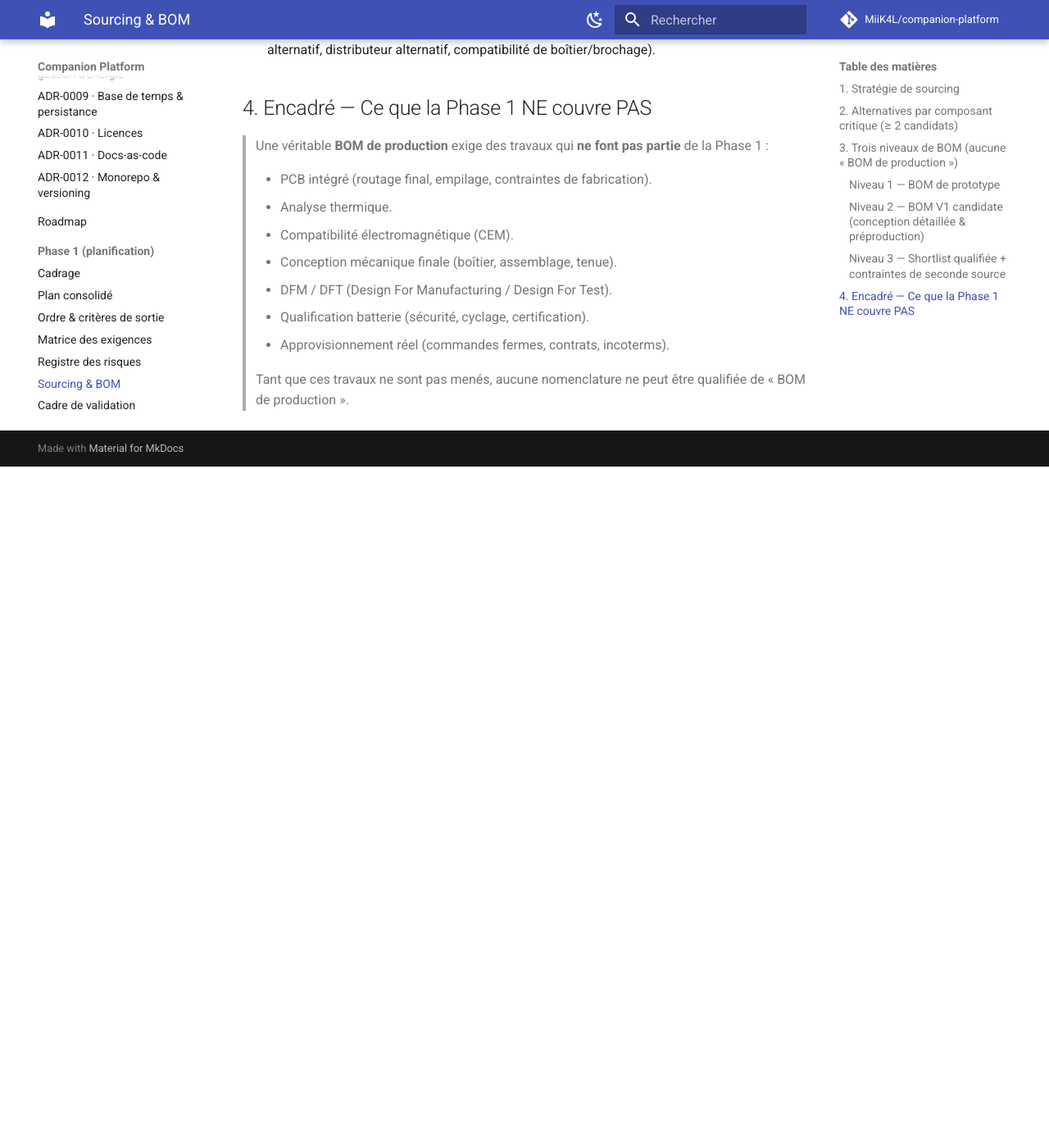
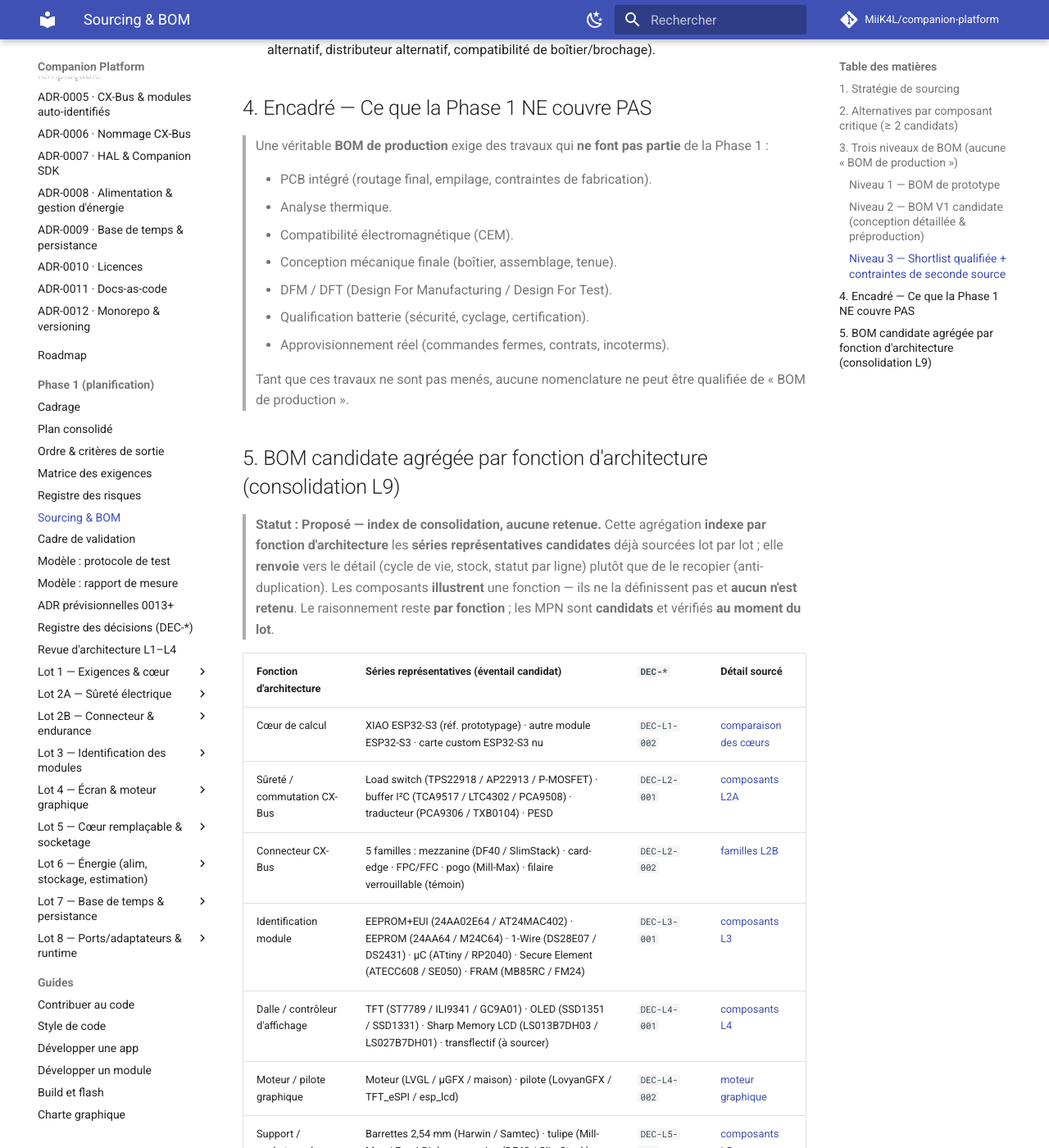
Before and after one commit to MiiK4L/companion-platform, an MkDocs documentation site: the page built from docs/phase-1/sourcing-and-bom.md, in a window 1280 px wide and 1400 px high, scrolled down 3480 px. Shown: the whole window at 82% size. Built offline with MkDocs 1.6.1 and Material for MkDocs 9.7.7, drawn with Linux system fonts in a browser that asks for light colours; comment, search, counter and statistics services are not loaded; before the commit the page ends 4049 px from its top, so only the background shows below that; some of the changed text lies outside the part shown.

Commit message:
docs(phase-1): agrège la BOM candidate par fonction (consolidation L9)
Index par fonction d'architecture des séries représentatives déjà
sourcées lot par lot ; renvoie au détail (cycle de vie, stock) au lieu de
le recopier. Aucune retenue, aucun MPN final ; les composants illustrent.

Reste au niveau BOM candidate (niveaux 1-2) ; la shortlist qualifiée
(niveau 3) relève des rapports de mesure de la Phase 2.

```diff
--- a/docs/phase-1/sourcing-and-bom.md
+++ b/docs/phase-1/sourcing-and-bom.md
@@ -133,3 +133,36 @@
 >
 > Tant que ces travaux ne sont pas menés, aucune nomenclature ne peut être qualifiée de
 > « BOM de production ».
+
+## 5. BOM candidate agrégée par fonction d'architecture (consolidation L9)
+
+> **Statut : Proposé — index de consolidation, aucune retenue.** Cette agrégation
+> **indexe par fonction d'architecture** les **séries représentatives candidates**
+> déjà sourcées lot par lot ; elle **renvoie** vers le détail (cycle de vie, stock,
+> statut par ligne) plutôt que de le recopier (anti-duplication). Les composants
+> **illustrent** une fonction — ils ne la définissent pas et **aucun n'est retenu**.
+> Le raisonnement reste **par fonction** ; les MPN sont **candidats** et vérifiés
+> **au moment du lot**.
+
+| Fonction d'architecture | Séries représentatives (éventail candidat) | `DEC-*` | Détail sourcé |
+|-------------------------|---------------------------------------------|---------|---------------|
+| Cœur de calcul | XIAO ESP32-S3 (réf. prototypage) · autre module ESP32-S3 · carte custom ESP32-S3 nu | `DEC-L1-002` | [comparaison des cœurs](lot-1/core-architecture-comparison.md) |
+| Sûreté / commutation CX-Bus | Load switch (TPS22918 / AP22913 / P-MOSFET) · buffer I²C (TCA9517 / LTC4302 / PCA9508) · traducteur (PCA9306 / TXB0104) · PESD | `DEC-L2-001` | [composants L2A](lot-2/candidate-components.md) |
+| Connecteur CX-Bus | 5 familles : mezzanine (DF40 / SlimStack) · card-edge · FPC/FFC · pogo (Mill-Max) · filaire verrouillable (témoin) | `DEC-L2-002` | [familles L2B](lot-2b/families-comparison.md) |
+| Identification module | EEPROM+EUI (24AA02E64 / AT24MAC402) · EEPROM (24AA64 / M24C64) · 1-Wire (DS28E07 / DS2431) · µC (ATtiny / RP2040) · Secure Element (ATECC608 / SE050) · FRAM (MB85RC / FM24) | `DEC-L3-001` | [composants L3](lot-3/candidate-components.md) |
+| Dalle / contrôleur d'affichage | TFT (ST7789 / ILI9341 / GC9A01) · OLED (SSD1351 / SSD1331) · Sharp Memory LCD (LS013B7DH03 / LS027B7DH01) · transflectif (à sourcer) | `DEC-L4-001` | [composants L4](lot-4/candidate-components.md) |
+| Moteur / pilote graphique | Moteur (LVGL / µGFX / maison) · pilote (LovyanGFX / TFT_eSPI / esp_lcd) | `DEC-L4-002` | [moteur graphique](lot-4/graphics-engine-comparison.md) |
+| Support / socketage du cœur | Barrettes 2,54 mm (Harwin / Samtec) · tulipe (Mill-Max / Preci-Dip) · mezzanine (DF40 / SlimStack) · ZIF/LIF (Aries / Würth) · baseline soudée (témoin) | `DEC-L5-001` | [composants L5](lot-5/candidate-components.md) |
+| Charge / power-path / régulation | Charge simple (MCP73831 / TP4056 / LTC4054) · power-path (BQ24074 / BQ25185 / BQ24232) · régulateur (TLV757P / TPS62840 / AP2112) | `DEC-L6-001` | [composants L6](lot-6/candidate-components.md) |
+| Stockage d'énergie | Architectures mono/multi-cellule, protection intégrée ; chimies **propriété** (LiPo / Li-Ion / LiFePO4) | `DEC-L6-002` | [stockage d'énergie](lot-6/energy-storage-comparison.md) |
+| Estimation d'état batterie | Jauge (MAX17048 / LC709203F / BQ27441) · ADC seul · hybride | `DEC-L6-003` | [estimation d'état](lot-6/battery-state-estimation.md) |
+| Base de temps (RTC) | Quartz externe (PCF8563) · module ULP quartz intégré (RV-3028-C7) · TCXO (DS3231) | `DEC-L7-001` | [base de temps](lot-7/timebase-comparison.md) |
+| Persistance (support) | NVS · LittleFS · (autres supports comparés) | `DEC-L7-002` | [persistance](lot-7/persistence-comparison.md) |
+| Runtime scripté | Lua · WASM/WAMR · autre | `DEC-L8-001` | [runtimes](lot-8/scripted-runtime-comparison.md) |
+| Distribution des applications | Install dynamique « sans reflash » · bundle OTA · hybride | `DEC-L8-002` | [modèle de distribution](lot-8/app-distribution-model.md) |
+
+> **Rappel de niveau** : cette agrégation reste au **niveau BOM candidate**
+> (§3, niveaux 1–2) — **jamais** une BOM de production (§4). La **shortlist
+> qualifiée** (niveau 3) ne sera produite qu'après les **rapports de mesure
+> reproductibles** de la Phase 2. Voir la
+> [feuille de route des décisions](lot-9/decision-roadmap.md).
```
